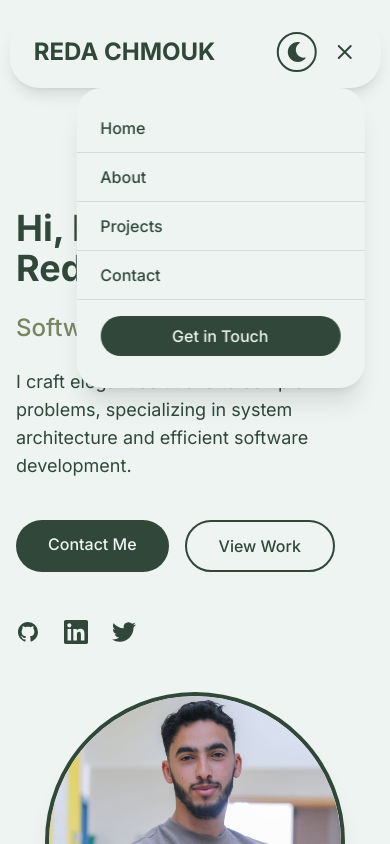
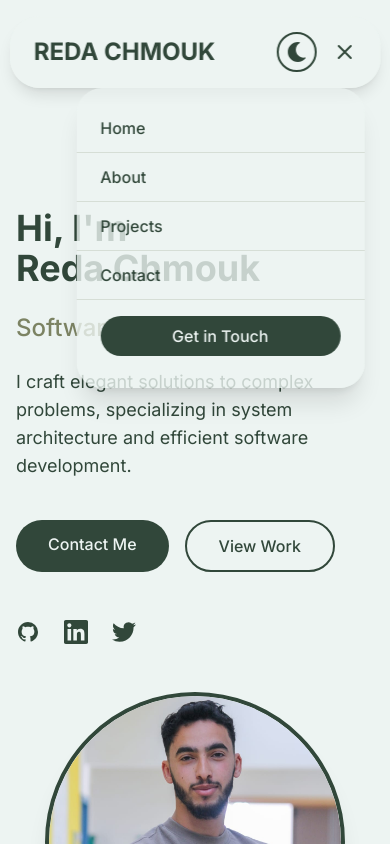
Before and after one commit to ftHUNTER/portfolio, a Next.js app: page / in a window 390 px wide. Both pictures are taken after a click on the button 344 px from the left and 52 px from the top of the page. Shown: the top 844 px of the page. Built offline with nearby package versions, Linux system fonts and the light colour scheme.

Commit message:
feat: implement consistent dark mode across entire page

```diff
--- a/src/app/layout.tsx
+++ b/src/app/layout.tsx
@@ -2,7 +2,8 @@ import type { Metadata } from "next";
 import { Inter } from "next/font/google";
 import "./globals.css";
 import Header from "@/components/Header";
-import { ThemeProvider } from "@/context/ThemeContext";
+import ClientThemeProvider from "@/components/ClientThemeProvider";
+import ThemeWrapper from "@/components/ThemeWrapper";
 
 const inter = Inter({ subsets: ["latin"] });
 
@@ -18,14 +19,16 @@ export default function RootLayout({
 }) {
   return (
     <html lang="en" className="scroll-smooth">
-      <ThemeProvider>
-        <body className={inter.className} style={{ backgroundColor: '#EDF4F2' }}>
-          <Header />
-          <main className="pt-20">
-            {children}
-          </main>
-        </body>
-      </ThemeProvider>
+      <body className={inter.className}>
+        <ClientThemeProvider>
+          <ThemeWrapper>
+            <Header />
+            <main className="pt-20">
+              {children}
+            </main>
+          </ThemeWrapper>
+        </ClientThemeProvider>
+      </body>
     </html>
   );
 }
--- /dev/null
+++ b/src/components/ClientThemeProvider.tsx
@@ -0,0 +1,11 @@
+'use client';
+
+import { ThemeProvider } from '@/context/ThemeContext';
+
+export default function ClientThemeProvider({
+  children,
+}: {
+  children: React.ReactNode;
+}) {
+  return <ThemeProvider>{children}</ThemeProvider>;
+}
--- a/src/components/Header.tsx
+++ b/src/components/Header.tsx
@@ -1,11 +1,16 @@
 'use client';
-import React, { useState } from 'react';
+import React, { useState, useEffect } from 'react';
 import { useTheme } from '@/context/ThemeContext';
 import ThemeToggle from './ThemeToggle';
 
 const Header: React.FC = () => {
   const [isMenuOpen, setIsMenuOpen] = useState(false);
   const { isDarkMode } = useTheme();
+  const [mounted, setMounted] = useState(false);
+
+  useEffect(() => {
+    setMounted(true);
+  }, []);
 
   const toggleMenu = () => {
     setIsMenuOpen(!isMenuOpen);
@@ -18,12 +23,16 @@ const Header: React.FC = () => {
     { href: '#contact', label: 'Contact' }
   ];
 
-  const bgColor = isDarkMode ? '#1a1a1a' : '#EDF4F2';
   const textColor = isDarkMode ? '#EDF4F2' : '#31473A';
   const accentColor = '#7C8363';
+  const headerBg = isDarkMode ? 'rgba(26, 26, 26, 0.8)' : 'rgba(237, 244, 242, 0.8)';
+
+  if (!mounted) {
+    return null;
+  }
 
   return (
-    <header style={{ backgroundColor: bgColor }} className="fixed top-4 left-1/2 transform -translate-x-1/2 w-[95%] max-w-7xl shadow-lg z-50 rounded-[30px]">
+    <header style={{ backgroundColor: headerBg }} className="fixed top-4 left-1/2 transform -translate-x-1/2 w-[95%] max-w-7xl shadow-lg z-50 rounded-[30px] backdrop-blur-sm">
       <div className="container mx-auto px-6 py-4">
         <nav className="flex items-center justify-between">
           <div style={{ color: textColor }} className="text-2xl font-bold">REDA CHMOUK</div>
@@ -88,7 +97,7 @@ const Header: React.FC = () => {
         {/* Mobile Navigation - Slide Menu */}
         {isMenuOpen && (
           <div
-            style={{ backgroundColor: bgColor }}
+            style={{ backgroundColor: headerBg }}
             className="
               lg:hidden fixed top-[72px] right-4 h-auto max-h-[80vh] w-72 shadow-xl
               rounded-[25px] overflow-hidden backdrop-blur-sm
--- a/src/components/Hero.tsx
+++ b/src/components/Hero.tsx
@@ -1,16 +1,27 @@
+'use client';
+
 import Image from 'next/image'
 import { FaGithub, FaLinkedin, FaTwitter } from 'react-icons/fa'
 import { useTheme } from '@/context/ThemeContext'
+import { useEffect, useState } from 'react'
 
 export default function Hero() {
   const { isDarkMode } = useTheme();
+  const [mounted, setMounted] = useState(false);
 
-  const bgColor = isDarkMode ? '#1a1a1a' : '#EDF4F2';
+  useEffect(() => {
+    setMounted(true);
+  }, []);
+
   const textColor = isDarkMode ? '#EDF4F2' : '#31473A';
   const accentColor = '#7C8363';
 
+  if (!mounted) {
+    return null;
+  }
+
   return (
-    <section className="min-h-screen flex items-center justify-center py-20" style={{ backgroundColor: bgColor }}>
+    <section className="min-h-screen flex items-center justify-center py-20">
       <div className="container px-4 mx-auto">
         <div className="max-w-4xl mx-auto text-center">
           <div className="mb-8 relative w-48 h-48 mx-auto rounded-full overflow-hidden border-4" style={{ borderColor: accentColor }}>
@@ -49,7 +60,7 @@ export default function Hero() {
               href="#projects"
               className="px-8 py-3 rounded-full transition-colors"
               style={{
-                backgroundColor: bgColor,
+                backgroundColor: 'transparent',
                 color: textColor,
                 border: `2px solid ${textColor}`
               }}
@@ -58,7 +69,7 @@ export default function Hero() {
                 e.currentTarget.style.color = isDarkMode ? '#31473A' : '#EDF4F2';
               }}
               onMouseOut={(e) => {
-                e.currentTarget.style.backgroundColor = bgColor;
+                e.currentTarget.style.backgroundColor = 'transparent';
                 e.currentTarget.style.color = textColor;
               }}
             >
--- /dev/null
+++ b/src/components/ThemeWrapper.tsx
@@ -0,0 +1,33 @@
+'use client';
+
+import { useTheme } from '@/context/ThemeContext';
+import { useEffect, useState } from 'react';
+
+export default function ThemeWrapper({
+  children,
+}: {
+  children: React.ReactNode;
+}) {
+  const { isDarkMode } = useTheme();
+  const [mounted, setMounted] = useState(false);
+
+  useEffect(() => {
+    setMounted(true);
+  }, []);
+
+  if (!mounted) {
+    return null;
+  }
+
+  const bgColor = isDarkMode ? '#1a1a1a' : '#EDF4F2';
+
+  return (
+    <div style={{
+      backgroundColor: bgColor,
+      minHeight: '100vh',
+      transition: 'background-color 0.3s ease'
+    }}>
+      {children}
+    </div>
+  );
+}
--- a/src/context/ThemeContext.tsx
+++ b/src/context/ThemeContext.tsx
@@ -1,3 +1,5 @@
+'use client';
+
 import { createContext, useContext, useState, useEffect } from 'react';
 
 type ThemeContextType = {
@@ -9,9 +11,10 @@ const ThemeContext = createContext<ThemeContextType | undefined>(undefined);
 
 export function ThemeProvider({ children }: { children: React.ReactNode }) {
   const [isDarkMode, setIsDarkMode] = useState(false);
+  const [mounted, setMounted] = useState(false);
 
   useEffect(() => {
-    // Check if user has a theme preference in localStorage
+    setMounted(true);
     const savedTheme = localStorage.getItem('theme');
     if (savedTheme === 'dark') {
       setIsDarkMode(true);
@@ -22,6 +25,10 @@ export function ThemeProvider({ children }: { children: React.ReactNode }) {
     setIsDarkMode(!isDarkMode);
     localStorage.setItem('theme', !isDarkMode ? 'dark' : 'light');
   };
+
+  if (!mounted) {
+    return null;
+  }
 
   return (
     <ThemeContext.Provider value={{ isDarkMode, toggleDarkMode }}>
```
